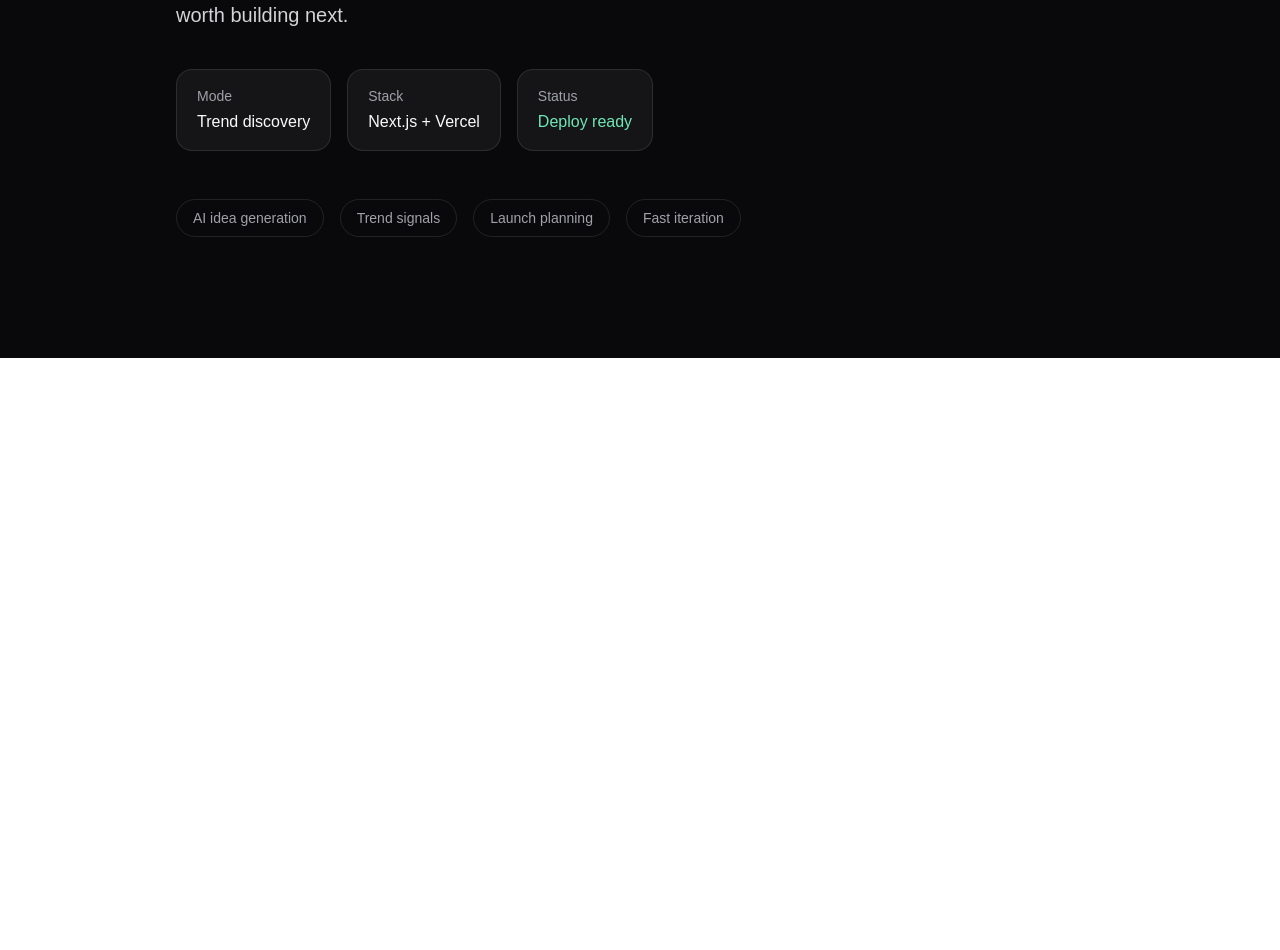
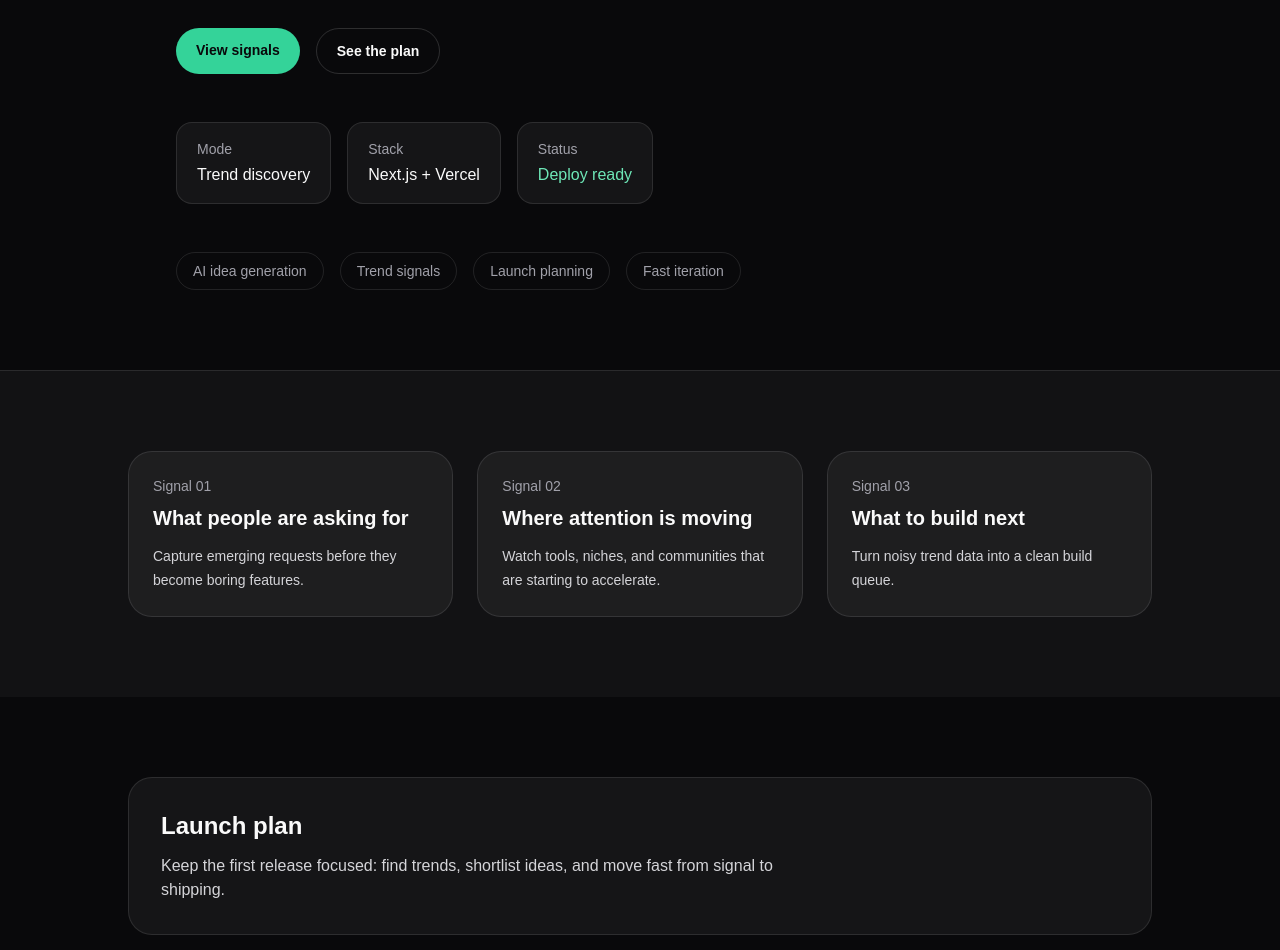
Before and after one commit to raltizer22-prog/VibeTrendr, a Next.js app: page / in a window 1280 px wide. Shown: the part 442-1392 px from the top of the page. Before the commit the page ends 800 px from the top, so only its background shows below. Built offline with nearby package versions, Linux system fonts and the light colour scheme.

Commit message:
feat: add real navigation to landing page

```diff
--- a/src/app/page.tsx
+++ b/src/app/page.tsx
@@ -16,6 +16,21 @@ export default function Home() {
         </p>
 
         <div className="mt-10 flex flex-wrap gap-4">
+          <a
+            href="#signals"
+            className="rounded-full bg-emerald-400 px-5 py-3 text-sm font-semibold text-zinc-950 transition hover:bg-emerald-300"
+          >
+            View signals
+          </a>
+          <a
+            href="#plan"
+            className="rounded-full border border-white/15 px-5 py-3 text-sm font-semibold text-zinc-50 transition hover:bg-white/5"
+          >
+            See the plan
+          </a>
+        </div>
+
+        <div className="mt-12 flex flex-wrap gap-4">
           <div className="rounded-2xl border border-white/10 bg-white/5 px-5 py-4">
             <div className="text-sm text-zinc-400">Mode</div>
             <div className="mt-1 text-base font-medium">Trend discovery</div>
@@ -37,6 +52,42 @@ export default function Home() {
           <span className="rounded-full border border-white/10 px-4 py-2">Fast iteration</span>
         </div>
       </section>
+
+      <section id="signals" className="border-t border-white/10 bg-zinc-900/60 px-6 py-20 sm:px-10 lg:px-12">
+        <div className="mx-auto grid max-w-5xl gap-6 md:grid-cols-3">
+          <article className="rounded-3xl border border-white/10 bg-white/5 p-6">
+            <div className="text-sm text-zinc-400">Signal 01</div>
+            <h2 className="mt-2 text-xl font-semibold">What people are asking for</h2>
+            <p className="mt-3 text-sm leading-6 text-zinc-300">
+              Capture emerging requests before they become boring features.
+            </p>
+          </article>
+          <article className="rounded-3xl border border-white/10 bg-white/5 p-6">
+            <div className="text-sm text-zinc-400">Signal 02</div>
+            <h2 className="mt-2 text-xl font-semibold">Where attention is moving</h2>
+            <p className="mt-3 text-sm leading-6 text-zinc-300">
+              Watch tools, niches, and communities that are starting to accelerate.
+            </p>
+          </article>
+          <article className="rounded-3xl border border-white/10 bg-white/5 p-6">
+            <div className="text-sm text-zinc-400">Signal 03</div>
+            <h2 className="mt-2 text-xl font-semibold">What to build next</h2>
+            <p className="mt-3 text-sm leading-6 text-zinc-300">
+              Turn noisy trend data into a clean build queue.
+            </p>
+          </article>
+        </div>
+      </section>
+
+      <section id="plan" className="px-6 py-20 sm:px-10 lg:px-12">
+        <div className="mx-auto max-w-5xl rounded-3xl border border-white/10 bg-white/5 p-8">
+          <h2 className="text-2xl font-semibold">Launch plan</h2>
+          <p className="mt-3 max-w-2xl text-zinc-300">
+            Keep the first release focused: find trends, shortlist ideas, and
+            move fast from signal to shipping.
+          </p>
+        </div>
+      </section>
     </main>
   );
 }
```
